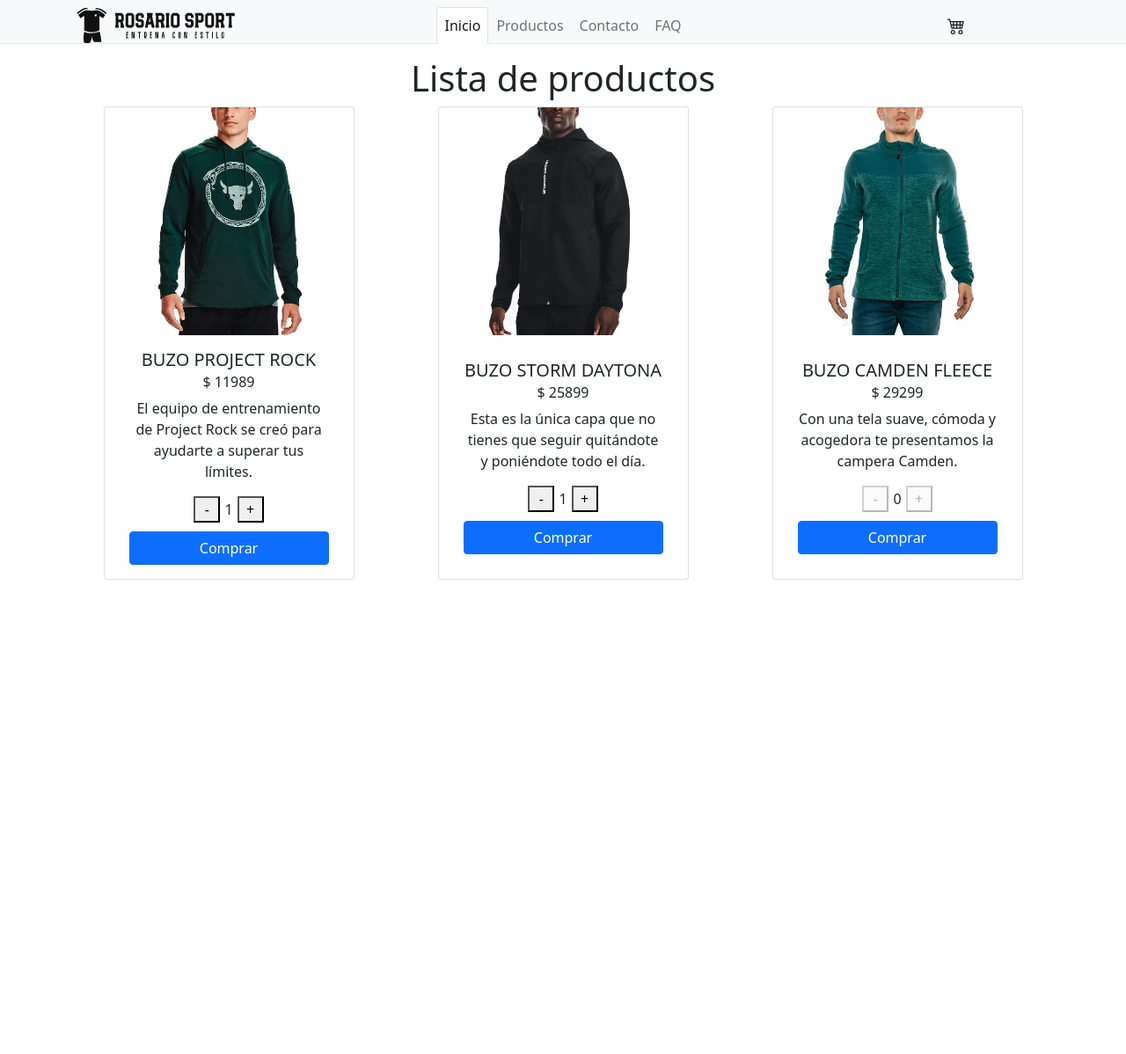
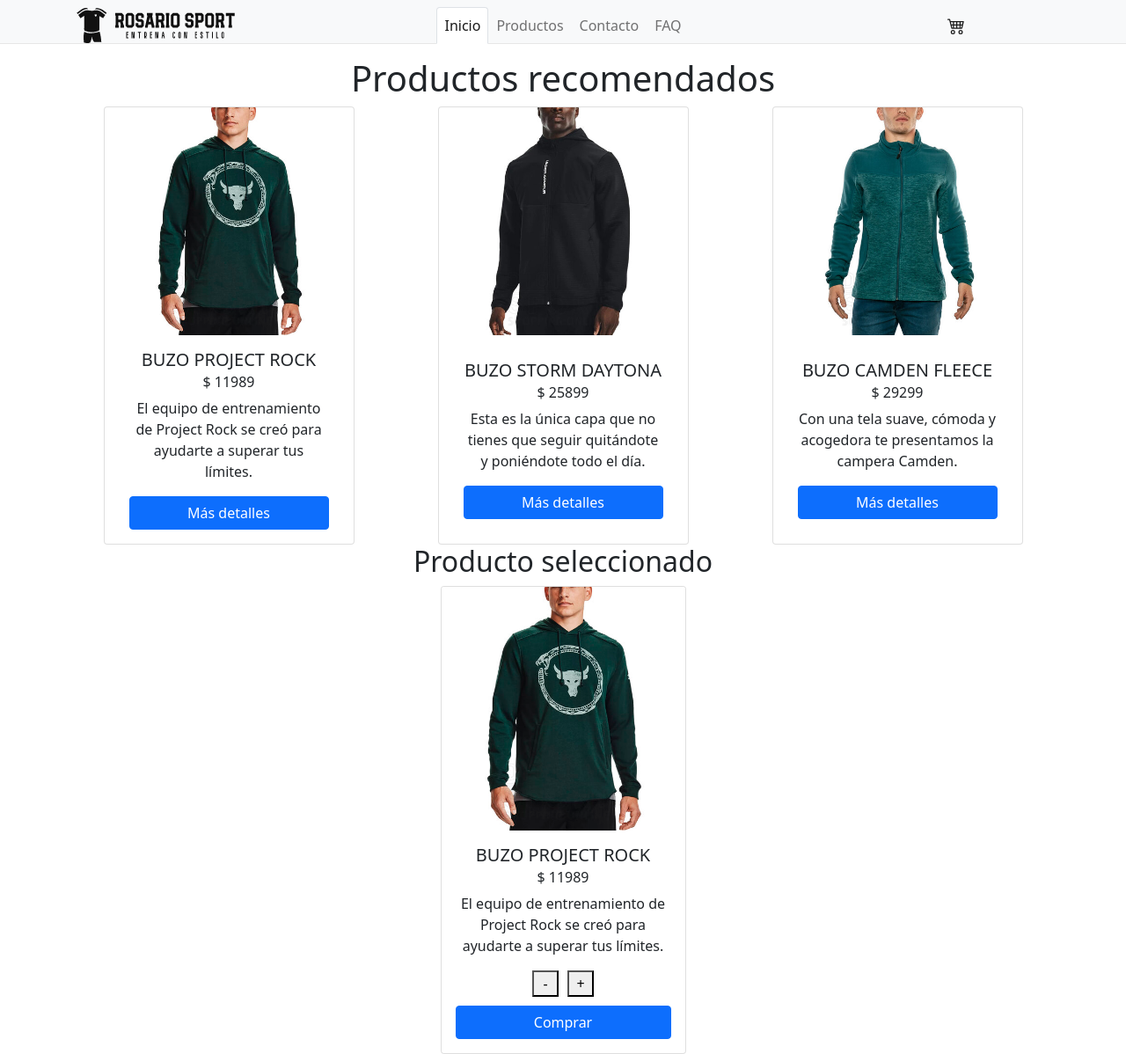
Before and after one commit to joaquingarola/e-commerce, a React (Create React App) app: page / in a window 1280 px wide. Shown: the whole page at 88% size. Before the commit the page ends 800 px from the top, so only its background shows below. Built offline with nearby package versions, Linux system fonts and the light colour scheme.

Commit message:
Se agregaron componentes que permitan ver detalles especificos del producto seleccionado

```diff
--- a/src/App.js
+++ b/src/App.js
@@ -1,12 +1,14 @@
 import './App.css';
-import NavBar from './components/NavBar/NavBar.js'
-import ItemListContainer from './components/ItemListContainer/ItemListContainer.js'
+import NavBar from './components/NavBar/NavBar.js';
+import ItemListContainer from './components/ItemListContainer/ItemListContainer.js';
+import ItemDetailContainer from './components/ItemDetailContainer/ItemDetailContainer.js';
 
 function App() {
   return (
     <>
       <NavBar />
       <ItemListContainer />
+      <ItemDetailContainer />
     </>
   );
 }
--- a/src/components/Item/Item.js
+++ b/src/components/Item/Item.js
@@ -1,6 +1,5 @@
 import React from 'react';
 import {Card, Button} from 'react-bootstrap';
-import ItemCount from '../ItemCount/ItemCount.js';
 import './Item.css';
 
 const Item = ( {title, price, image, description, stock} ) => {
@@ -11,11 +10,11 @@
         <Card.Title>{title}</Card.Title>
         <Card.Subtitle className="mb-2">$ {price}</Card.Subtitle>
         <Card.Text>{description}</Card.Text>
-        <ItemCount
+        {/* <ItemCount
           stock={stock}
           initial={(stock >= 1) ? 1 : stock}
-        />
-        <Button variant="primary">Comprar</Button>
+        /> */}
+        <Button variant="primary">Más detalles</Button>
       </Card.Body>
     </Card>
   );
--- /dev/null
+++ b/src/components/ItemDetail/ItemDetail.js
@@ -0,0 +1,26 @@
+import React from 'react';
+import ItemCount from '../ItemCount/ItemCount.js';
+import { Card, Button} from 'react-bootstrap';
+
+const ItemDetail = ( {item} ) => {
+
+  return(
+    <div className='item-list'>
+      <Card className = 'col-9 col-sm-3 card'>
+        <Card.Img variant="top" src={item.image} />
+        <Card.Body className='card-body'>
+          <Card.Title>{item.title}</Card.Title>
+          <Card.Subtitle className="mb-2">$ {item.price}</Card.Subtitle>
+          <Card.Text>{item.description}</Card.Text>
+          <ItemCount
+            stock={item.stock}
+            initial={(item.stock >= 1) ? 1 : item.stock}
+          />
+          <Button variant="primary">Comprar</Button>
+        </Card.Body>
+      </Card>
+    </div>
+  );
+};
+
+export default ItemDetail;
--- /dev/null
+++ b/src/components/ItemDetailContainer/ItemDetailContainer.css
@@ -0,0 +1,3 @@
+.item-detail-container {
+  text-align: center;
+}
--- /dev/null
+++ b/src/components/ItemDetailContainer/ItemDetailContainer.js
@@ -0,0 +1,30 @@
+import React, {useState, useEffect} from 'react';
+import ItemDetail from '../ItemDetail/ItemDetail';
+import { getItem } from '../../utils/productsMock';
+import './ItemDetailContainer.css';
+
+const ItemDetailContainer = () => {
+
+  const [product, setProduct] = useState({});
+
+  useEffect( () => {
+    getItem()
+    .then( (response) => {
+      setProduct(response)
+    })
+    .catch( (err) => {
+      /* console.log("Error: ", err) */
+    })
+  }, [])
+
+  return(
+    <div className='item-detail-container container'>
+      <h2>Producto seleccionado</h2>
+      <ItemDetail
+        item = {product}
+      />
+    </div>
+  );
+};
+
+export default ItemDetailContainer;
--- a/src/components/ItemListContainer/ItemListContainer.css
+++ b/src/components/ItemListContainer/ItemListContainer.css
@@ -1,4 +1,3 @@
 .item-list-container {
-  padding-top: 25px;
   background-color: #fff;
 }
--- a/src/components/ItemListContainer/ItemListContainer.js
+++ b/src/components/ItemListContainer/ItemListContainer.js
@@ -1,44 +1,11 @@
 import React, {useState, useEffect} from 'react';
 import ItemList from '../ItemList/ItemList.js';
+import { getProducts } from '../../utils/productsMock.js';
 import './ItemListContainer.css';
 
 const ItemListContainer = () => {
 
   const [products, setProducts] = useState([])
-  const productos = [
-      {
-          title : 'BUZO PROJECT ROCK',
-          price : 11989,
-          image : '1.jpg',
-          description: 'El equipo de entrenamiento de Project Rock se creó para ayudarte a superar tus límites.',
-          stock: 15,
-          id: 1
-      },
-      {
-          title : 'BUZO STORM DAYTONA',
-          price : 25899,
-          image : '2.jpg',
-          description: 'Esta es la única capa que no tienes que seguir quitándote y poniéndote todo el día.',
-          stock: 5,
-          id: 2
-      },
-      {
-          title : 'BUZO CAMDEN FLEECE',
-          price : 29299,
-          image : '3.jpg',
-          description: 'Con una tela suave, cómoda y acogedora te presentamos la campera Camden.',
-          stock: 0,
-          id: 3
-      },
-  ];
-
-  const getProducts = () => {
-    return new Promise( (resolve, reject) => {
-      setTimeout(() => {
-        resolve(productos)
-      }, 2000)
-    })
-  };
 
   useEffect( () => {
     getProducts()
@@ -46,15 +13,15 @@
         setProducts(response)
     })
     .catch( (err) => {
-        // console.log("Error: ", err)
+      /* console.log("Error: ", err) */
     })
   }, [])
 
 
   return(
-    <div className='main-container container'>
+    <div className='item-list-container container'>
         <ItemList
-          title = 'Lista de productos'
+          title = 'Productos recomendados'
           products = {products}
         />
     </div>
--- /dev/null
+++ b/src/utils/productsMock.js
@@ -0,0 +1,51 @@
+const productos = [
+  {
+    title : 'BUZO PROJECT ROCK',
+    price : 11989,
+    image : '1.jpg',
+    description: 'El equipo de entrenamiento de Project Rock se creó para ayudarte a superar tus límites.',
+    stock: 15,
+    id: 1
+  },
+  {
+    title : 'BUZO STORM DAYTONA',
+    price : 25899,
+    image : '2.jpg',
+    description: 'Esta es la única capa que no tienes que seguir quitándote y poniéndote todo el día.',
+    stock: 5,
+    id: 2
+  },
+  {
+    title : 'BUZO CAMDEN FLEECE',
+    price : 29299,
+    image : '3.jpg',
+    description: 'Con una tela suave, cómoda y acogedora te presentamos la campera Camden.',
+    stock: 0,
+    id: 3
+  },
+];
+
+const item = {
+  title : 'BUZO PROJECT ROCK',
+  price : 11989,
+  image : '1.jpg',
+  description: 'El equipo de entrenamiento de Project Rock se creó para ayudarte a superar tus límites.',
+  stock: 15,
+  id: 1
+};
+
+export const getProducts = () => {
+  return new Promise( (resolve, reject) => {
+    setTimeout(() => {
+      resolve(productos)
+    }, 2000)
+  })
+};
+
+export const getItem = () => {
+  return new Promise( (resolve, reject) => {
+    setTimeout(() => {
+      resolve(item)
+    }, 2000)
+  })
+};
```
